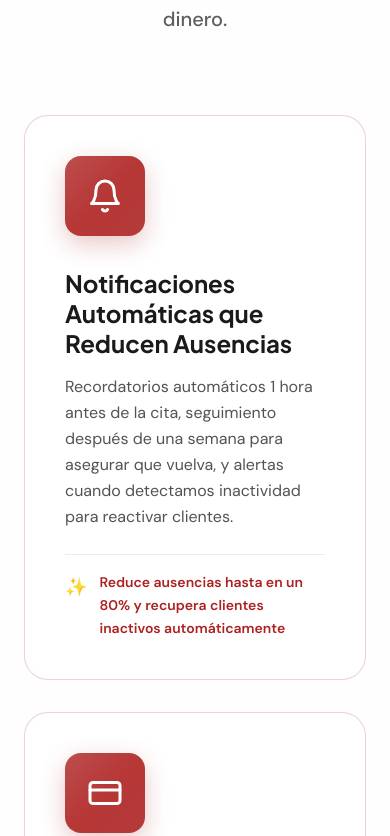
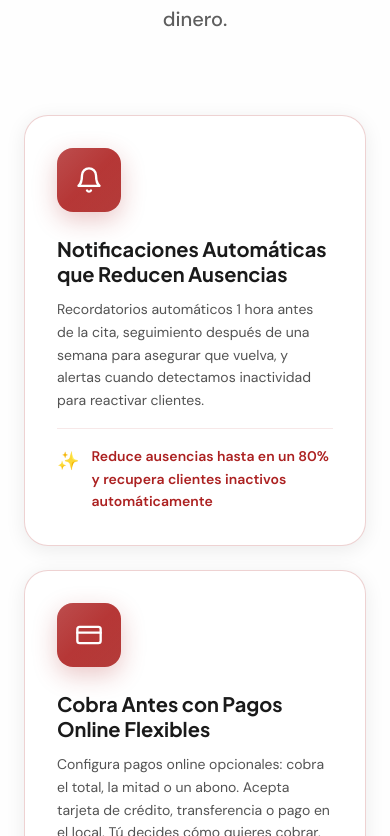
Before and after one commit to brandox02/turnera.comingsoon, a Next.js app: page / in a window 390 px wide. Shown: the part 1288-2124 px from the top of the page. Built offline with nearby package versions, Linux system fonts and the light colour scheme; no server answers.

Commit message:
Refactor WhatIsTurnera component for enhanced styling and layout. Adjusted grid spacing, icon sizes, and text hierarchy for improved readability and visual appeal.

```diff
--- a/components/WhatIsTurnera.tsx
+++ b/components/WhatIsTurnera.tsx
@@ -85,13 +85,13 @@ export default function WhatIsTurnera() {
         </div>
 
         {/* Features Grid */}
-        <div className="grid grid-cols-1 md:grid-cols-2 lg:grid-cols-3 gap-8 fade-in-up">
+        <div className="grid grid-cols-1 md:grid-cols-2 lg:grid-cols-3 gap-6 md:gap-8 fade-in-up">
           {features.map((feature, index) => {
             const Icon = feature.icon;
             return (
               <div
                 key={index}
-                className="group relative bg-white/60 backdrop-blur-xl border border-primary/20 rounded-3xl p-10 hover:bg-white/80 hover:border-primary/30 hover:shadow-[0_20px_60px_rgba(172,33,33,0.2)] transition-all duration-500 hover:scale-[1.03] hover:-translate-y-1 overflow-hidden"
+                className="group relative bg-white border border-primary/20 rounded-3xl p-8 md:p-10 hover:border-primary/30 hover:shadow-[0_20px_60px_rgba(172,33,33,0.2)] transition-all duration-500 hover:scale-[1.03] hover:-translate-y-1 overflow-hidden shadow-[0_4px_20px_rgba(0,0,0,0.08)]"
               >
                 {/* Glassmorphism overlay effect */}
                 <div className="absolute inset-0 bg-gradient-to-br from-primary/5 via-transparent to-primary-light/5 opacity-0 group-hover:opacity-100 transition-opacity duration-500 pointer-events-none" />
@@ -100,19 +100,19 @@ export default function WhatIsTurnera() {
                 <div className="absolute inset-0 bg-gradient-to-r from-transparent via-white/20 to-transparent -translate-x-full group-hover:translate-x-full transition-transform duration-1000 pointer-events-none" />
 
                 {/* Icon container with enhanced depth */}
-                <div className="relative w-20 h-20 bg-gradient-to-br from-primary via-primary-dark to-primary-light rounded-2xl flex items-center justify-center mb-8 shadow-[0_8px_24px_rgba(172,33,33,0.25)] group-hover:shadow-[0_12px_32px_rgba(172,33,33,0.35)] group-hover:scale-110 transition-all duration-500">
-                  <Icon className="w-9 h-9 text-white relative z-10" />
+                <div className="relative w-16 h-16 md:w-20 md:h-20 bg-gradient-to-br from-primary via-primary-dark to-primary-light rounded-2xl flex items-center justify-center mb-6 md:mb-8 shadow-[0_8px_24px_rgba(172,33,33,0.25)] group-hover:shadow-[0_12px_32px_rgba(172,33,33,0.35)] group-hover:scale-110 transition-all duration-500">
+                  <Icon className="w-7 h-7 md:w-9 md:h-9 text-white relative z-10" />
                   {/* Icon glow effect */}
                   <div className="absolute inset-0 bg-gradient-to-br from-white/20 to-transparent rounded-2xl" />
                 </div>
 
                 {/* Title with better hierarchy */}
-                <h3 className="relative font-sans font-bold text-2xl md:text-2xl mb-4 text-text leading-tight group-hover:text-primary transition-colors duration-300">
+                <h3 className="relative font-sans font-bold text-xl md:text-2xl mb-3 md:mb-4 text-text leading-tight group-hover:text-primary transition-colors duration-300">
                   {feature.title}
                 </h3>
 
                 {/* Description with improved readability */}
-                <p className="relative text-text/75 font-body text-base leading-relaxed mb-6 min-h-[4.5rem]">
+                <p className="relative text-text/75 font-body text-sm md:text-base leading-relaxed mb-4 md:mb-6 min-h-[3.5rem] md:min-h-[4.5rem]">
                   {feature.description}
                 </p>
 
```
